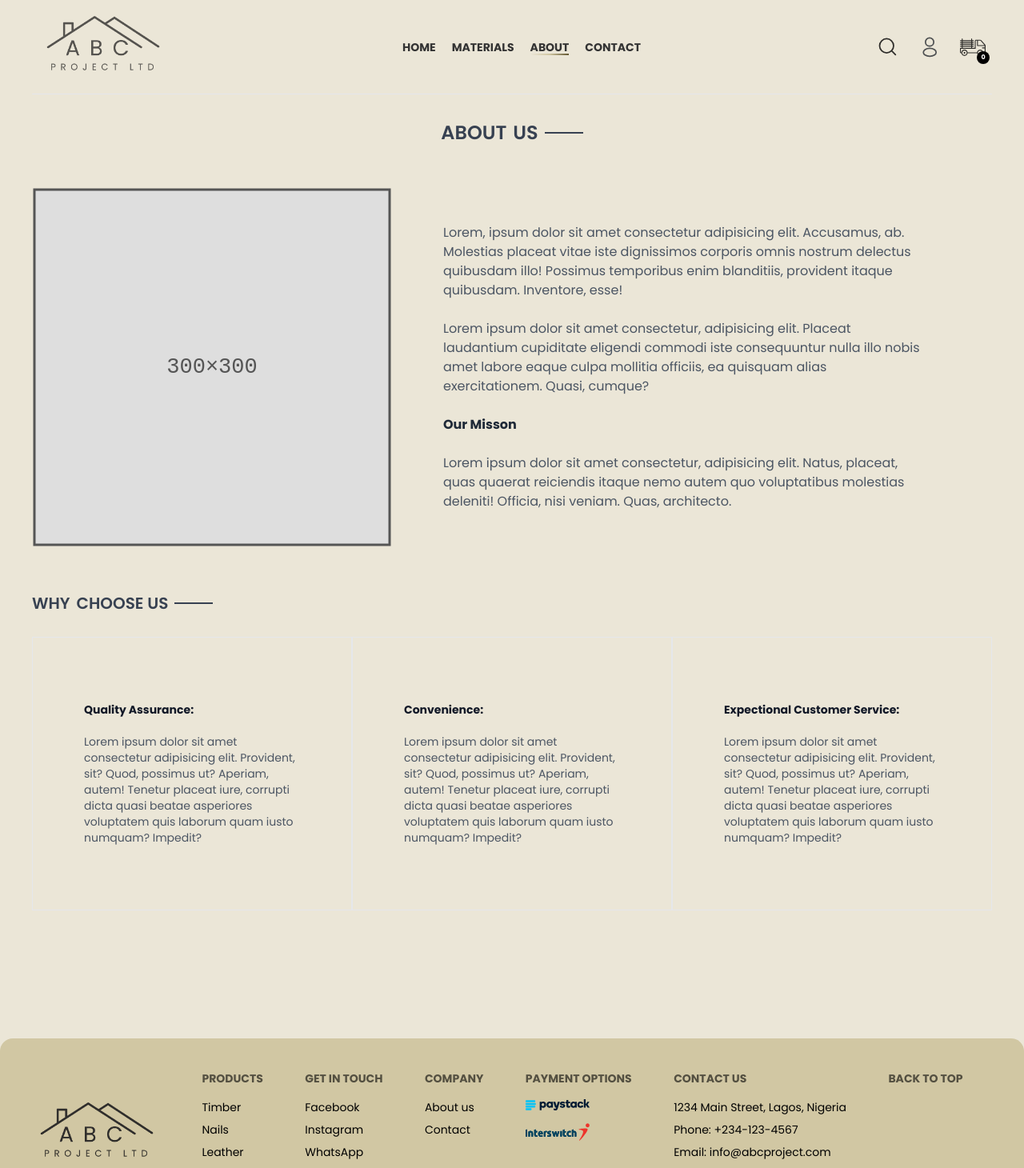
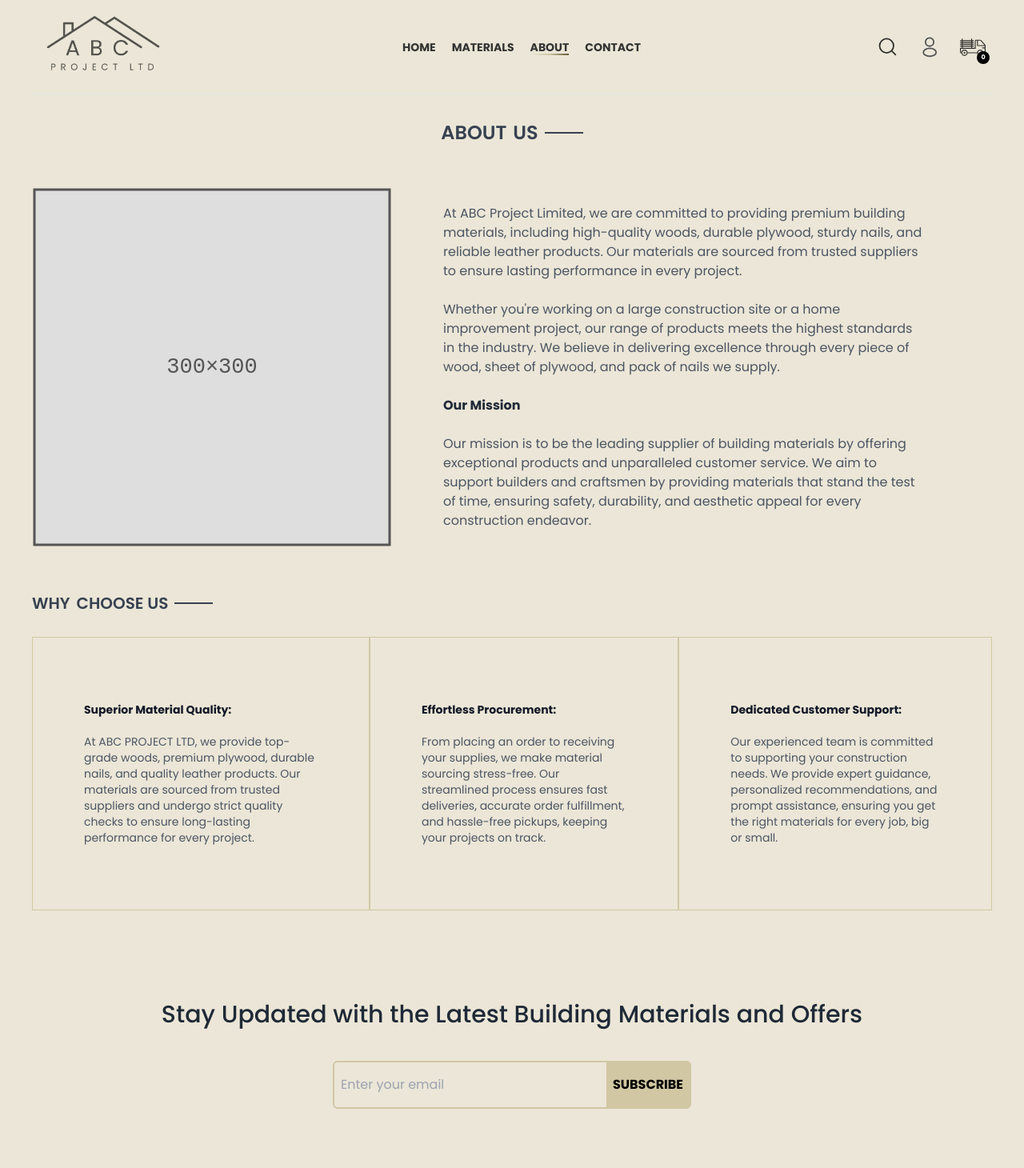
Before and after one commit to Augustine-jr/ABC-Project-Limited, a React (Vite) app: page /about in a window 1280 px wide. Shown: the top 1460 px of the page at 80% size. Built offline with nearby package versions, Linux system fonts and the light colour scheme.

Commit message:
finish working on the About Sectiom

```diff
--- a/src/components/Footer.tsx
+++ b/src/components/Footer.tsx
@@ -31,13 +31,6 @@ const Footer:  React.FC = () => {
     <a className="link link-hover">Contact</a>
   </nav>
   <nav>
-    <h6 className="footer-title">Payment Options</h6>
-          <div className="flex gap-4 flex-col">
-            <img src={assets.paystack_logo} alt="Paystack" className="w-20" />
-            <img src={assets.interswitch_logo} alt="interswitch" className="w-20" />
-          </div>
-  </nav>
-  <nav>
     <h6 className="footer-title">Contact Us</h6>
           <p>1234 Main Street, Lagos, Nigeria</p>
           <p>Phone: +234-123-4567</p>
--- a/src/pages/About.tsx
+++ b/src/pages/About.tsx
@@ -1,6 +1,7 @@
 import React from 'react'
 import Title from '../components/Title'
 import { assets } from '../assets/assets'
+import NewsLetterBox from '../components/NewsLetterBox'
 
 const About = () => {
   return (
@@ -13,10 +14,16 @@ const About = () => {
       <div className='my-10 flex flex-col md:flex-row gap-16'>
         <img className='w-full md:max-w-[450px]' src={assets.placeholder_icon}  alt=""/>
         <div className='flex flex-col justify-center gap-6 md:w-2/4 text-gray-600'>
-          <p>Lorem, ipsum dolor sit amet consectetur adipisicing elit. Accusamus, ab. Molestias placeat vitae iste dignissimos corporis omnis nostrum delectus quibusdam illo! Possimus temporibus enim blanditiis, provident itaque quibusdam. Inventore, esse!</p>
-          <p>Lorem ipsum dolor sit amet consectetur, adipisicing elit. Placeat laudantium cupiditate eligendi commodi iste consequuntur nulla illo nobis amet labore eaque culpa mollitia officiis, ea quisquam alias exercitationem. Quasi, cumque?</p>
-          <b className='text-gray-800'>Our Misson</b>
-          <p>Lorem ipsum dolor sit amet consectetur, adipisicing elit. Natus, placeat, quas quaerat reiciendis itaque nemo autem quo voluptatibus molestias deleniti! Officia, nisi veniam. Quas, architecto.</p>
+         <p>
+            At ABC Project Limited, we are committed to providing premium building materials, including high-quality woods, durable plywood, sturdy nails, and reliable leather products. Our materials are sourced from trusted suppliers to ensure lasting performance in every project.
+          </p>
+          <p>
+            Whether you're working on a large construction site or a home improvement project, our range of products meets the highest standards in the industry. We believe in delivering excellence through every piece of wood, sheet of plywood, and pack of nails we supply.
+          </p>
+          <b className='text-gray-800'>Our Mission</b>
+          <p>
+            Our mission is to be the leading supplier of building materials by offering exceptional products and unparalleled customer service. We aim to support builders and craftsmen by providing materials that stand the test of time, ensuring safety, durability, and aesthetic appeal for every construction endeavor.
+          </p>
         </div>
       </div>
 
@@ -25,20 +32,30 @@ const About = () => {
       </div>
 
       <div className='flex flex-col md:flex-row text-sm mb-20'>
-        <div className='border px-10 md:px-16 py-8 sm:py-20 flex flex-col gap-5'>
-           <b>Quality Assurance:</b>
-           <p className='text-gray-600'>Lorem ipsum dolor sit amet consectetur adipisicing elit. Provident, sit? Quod, possimus ut? Aperiam, autem! Tenetur placeat iure, corrupti dicta quasi beatae asperiores voluptatem quis laborum quam iusto numquam? Impedit?</p>
-        </div>
-         <div className='border px-10 md:px-16 py-8 sm:py-20 flex flex-col gap-5'>
-           <b>Convenience:</b>
-           <p className='text-gray-600'>Lorem ipsum dolor sit amet consectetur adipisicing elit. Provident, sit? Quod, possimus ut? Aperiam, autem! Tenetur placeat iure, corrupti dicta quasi beatae asperiores voluptatem quis laborum quam iusto numquam? Impedit?</p>
-        </div>
-         <div className='border px-10 md:px-16 py-8 sm:py-20 flex flex-col gap-5'>
-           <b>Expectional Customer Service:</b>
-           <p className='text-gray-600'>Lorem ipsum dolor sit amet consectetur adipisicing elit. Provident, sit? Quod, possimus ut? Aperiam, autem! Tenetur placeat iure, corrupti dicta quasi beatae asperiores voluptatem quis laborum quam iusto numquam? Impedit?</p>
-        </div>
+        <div className='border border-[#d1c7a3] px-10 md:px-16 py-8 sm:py-20 flex flex-col gap-5'>
+  <b>Superior Material Quality:</b>
+  <p className='text-gray-600'>
+    At ABC PROJECT LTD, we provide top-grade woods, premium plywood, durable nails, and quality leather products. Our materials are sourced from trusted suppliers and undergo strict quality checks to ensure long-lasting performance for every project.
+  </p>
+</div>
+
+<div className='border border-[#d1c7a3] px-10 md:px-16 py-8 sm:py-20 flex flex-col gap-5'>
+  <b>Effortless Procurement:</b>
+  <p className='text-gray-600'>
+    From placing an order to receiving your supplies, we make material sourcing stress-free. Our streamlined process ensures fast deliveries, accurate order fulfillment, and hassle-free pickups, keeping your projects on track.
+  </p>
+</div>
+
+<div className='border border-[#d1c7a3] px-10 md:px-16 py-8 sm:py-20 flex flex-col gap-5'>
+  <b>Dedicated Customer Support:</b>
+  <p className='text-gray-600'>
+    Our experienced team is committed to supporting your construction needs. We provide expert guidance, personalized recommendations, and prompt assistance, ensuring you get the right materials for every job, big or small.
+  </p>
+</div>
 
       </div>
+
+      <NewsLetterBox />
     </div>
   )
 }
--- a/src/pages/Login.tsx
+++ b/src/pages/Login.tsx
@@ -4,7 +4,7 @@ import { motion, AnimatePresence } from 'framer-motion';// `motion` and `Animate
 
 const Login = () => {
    // State to track whether the form is in "Sign Up" or "Login" mode.
-  const [currentState, setCurrentState] = useState('Sign Up');
+  const [currentState, setCurrentState] = useState('Login');
 
    // State to track whether the form is processing data (loading).
   const [loading, setLoading] = useState(false);
@@ -46,7 +46,7 @@ const Login = () => {
  return (
     <form
       onSubmit={onSubmitHandler} // Attach the submission handler to the form.
-      className="flex flex-col items-center w-[90%] sm:max-w-96 m-auto mt-14 gap-4 text-gray-800"
+      className="flex flex-col items-center w-[90%] sm:max-w-96 m-auto mt-14 gap-4 text-gray-800 "
       // Flexbox for centering and styling the form.
     >
       <div className="inline-flex items-center gap-2 mb-4 mt-10">
@@ -77,7 +77,7 @@ const Login = () => {
               type="text"
               placeholder="Name"
               name="name" // Name used to identify the input field in the form data.
-              className="w-full px-3 py-2 border border-gray-800 mb-2"
+              className="w-full px-3 py-2 border bg-inherit border-[#d1c7a3] mb-2"
               required // Makes this field mandatory.
             />
           )}
@@ -85,7 +85,7 @@ const Login = () => {
             type="email"
             placeholder="Email"
             name="email"
-            className="w-full px-3 py-2 border border-gray-800 mb-2"
+            className="w-full px-3 py-2 border mb-2 bg-inherit border-[#d1c7a3]"
             required
           />
           <div className="relative w-full">
@@ -93,7 +93,7 @@ const Login = () => {
               type={showPassword ? 'text' : 'password'} // Toggle between text and password types.
               placeholder="Password"
               name="password"
-              className="w-full px-3 py-2 border border-gray-800"
+              className="w-full px-3 py-2 border bg-inherit border-[#d1c7a3]"
               required
             />
             {/* Button to toggle password visibility */}
```
